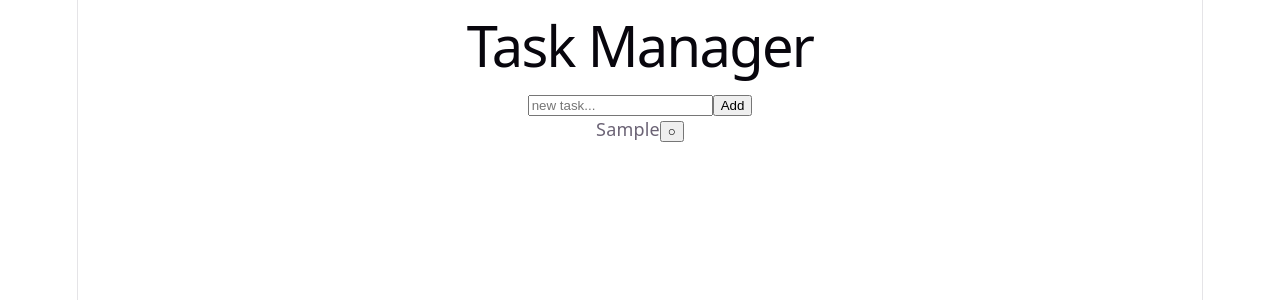
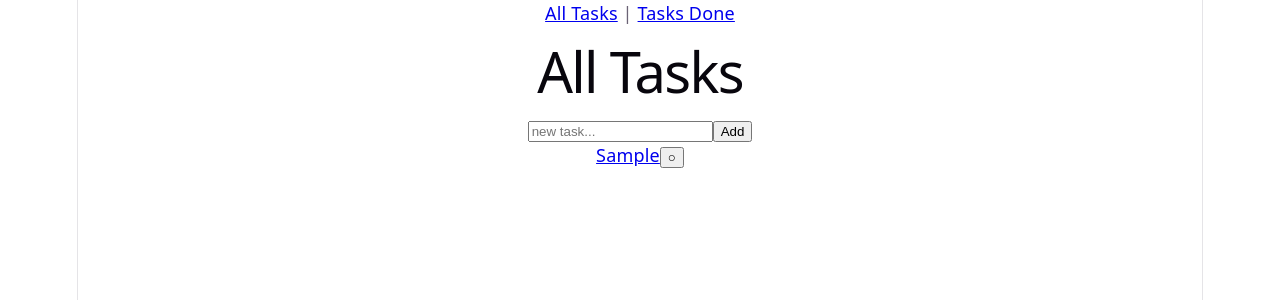
Before and after one commit to JamalSanei/Task-Manager-React-Learning-Project, a React (Vite) app: page / in a window 1280 px wide. Both pictures are taken after typing "Sample" into the empty fields and a click on the button "Add". Shown: the top 300 px of the page. Built offline with nearby package versions, Linux system fonts and the light colour scheme.

Commit message:
feat: add routing with React Router

```diff
--- a/package.json
+++ b/package.json
@@ -11,7 +11,8 @@
   },
   "dependencies": {
     "react": "^19.2.5",
-    "react-dom": "^19.2.5"
+    "react-dom": "^19.2.5",
+    "react-router-dom": "^7.14.2"
   },
   "devDependencies": {
     "@eslint/js": "^10.0.1",
--- a/src/App.tsx
+++ b/src/App.tsx
@@ -1,28 +1,26 @@
-import TaskCard from "./components/TaskCard";
-import TaskForm from "./components/TaskForm";
-import { useTasks } from "./hooks/useTasks";
 import { TaskProvider } from "./contexts/TaskProvider";
+import { BrowserRouter, Routes, Route, Link } from "react-router-dom";
+import Home from "./pages/Home";
+import Done from "./pages/Done";
+import TaskDetail from "./pages/TaskDetail";
 
-function TaskList() {
-  const { tasks, handleToggle } = useTasks();
-  return (
-    <>
-      {tasks.map((task) => (
-        <TaskCard key={task.id} task={task} onToggle={handleToggle} />
-      ))}
-    </>
-  );
-}
 function App() {
   return (
     <div>
-      <TaskProvider>
-        <div>
-          <h1>Task Manager</h1>
-          <TaskForm />
-          <TaskList />
-        </div>
-      </TaskProvider>
+      <BrowserRouter>
+        <TaskProvider>
+          <nav>
+            <Link to="/">All Tasks</Link>
+            {" | "}
+            <Link to="/done">Tasks Done</Link>
+          </nav>
+          <Routes>
+            <Route path="/" element={<Home />} />
+            <Route path="/done" element={<Done />} />
+            <Route path="/task/:id" element={<TaskDetail />} />
+          </Routes>
+        </TaskProvider>
+      </BrowserRouter>
     </div>
   );
 }
--- a/src/components/TaskCard.tsx
+++ b/src/components/TaskCard.tsx
@@ -1,3 +1,4 @@
+import { Link } from "react-router-dom";
 import type { Task } from "../types/task.type";
 
 interface Props {
@@ -8,7 +9,7 @@ interface Props {
 function TaskCard({ task, onToggle }: Props) {
   return (
     <div>
-      <span>{task.title}</span>
+      <Link to={`/task/${task.id}`}>{task.title}</Link>
       <button onClick={() => onToggle(task.id)}>
         {task.isDone ? "✓" : "○"}
       </button>
--- /dev/null
+++ b/src/pages/Done.tsx
@@ -0,0 +1,15 @@
+import TaskCard from "../components/TaskCard";
+import { useTasks } from "../hooks/useTasks";
+
+export default function Done() {
+  const { tasks, handleToggle } = useTasks();
+  const doneTasks = tasks.filter((task) => task.isDone);
+  return (
+    <div>
+      <h1>Tasks Done</h1>
+      {doneTasks.map((task) => (
+        <TaskCard key={task.id} task={task} onToggle={handleToggle} />
+      ))}
+    </div>
+  );
+}
--- /dev/null
+++ b/src/pages/Home.tsx
@@ -0,0 +1,17 @@
+// src/pages/Home.tsx
+import TaskForm from "../components/TaskForm";
+import TaskCard from "../components/TaskCard";
+import { useTasks } from "../hooks/useTasks";
+
+export default function Home() {
+  const { tasks, handleToggle } = useTasks();
+  return (
+    <div>
+      <h1>All Tasks</h1>
+      <TaskForm />
+      {tasks.map((task) => (
+        <TaskCard key={task.id} task={task} onToggle={handleToggle} />
+      ))}
+    </div>
+  );
+}
--- /dev/null
+++ b/src/pages/TaskDetail.tsx
@@ -0,0 +1,17 @@
+import { useParams } from "react-router-dom";
+import { useTasks } from "../hooks/useTasks";
+
+export default function TaskDetail() {
+  const { id } = useParams();
+  const { tasks } = useTasks();
+  const task = tasks.find((t) => t.id === Number(id));
+
+  if (!task) return <p>تسک پیدا نشد</p>;
+
+  return (
+    <div>
+      <h1>{task.title}</h1>
+      <p>State: {task.isDone ? "✓ Done" : "○ Note Done"}</p>
+    </div>
+  );
+}
```
Also changed, not shown: 1 other file (tests, documents, lock files or other folders).
